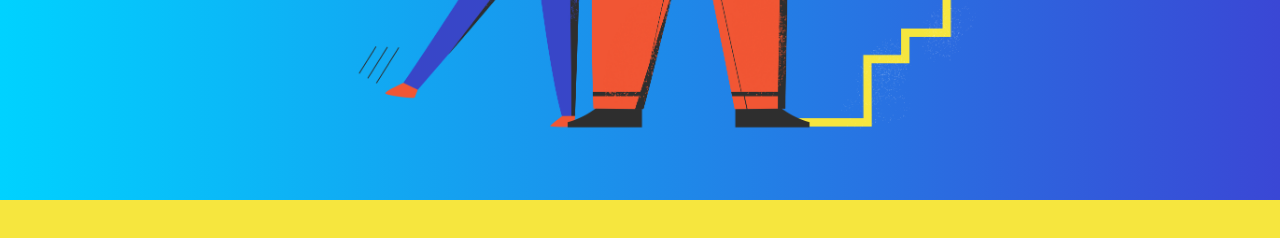
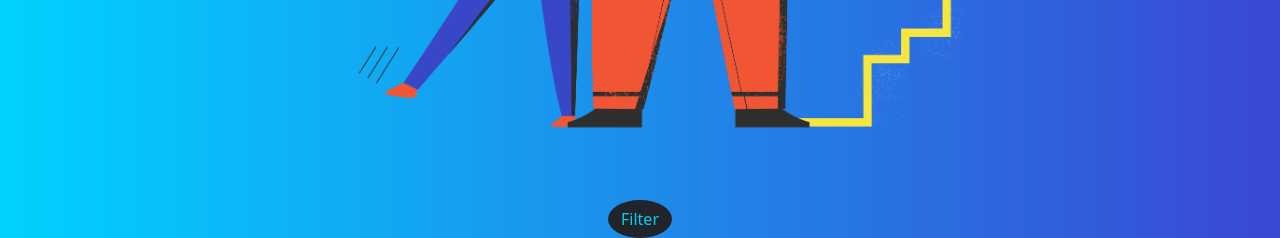
Before and after one commit to De3ph/Flask-Learning-Blog, a Flask app: page / in a window 1280 px wide. Shown: the part 635-873 px from the top of the page. Before the commit the page ends 835 px from the top, so only its background shows below. Run offline with Flask 2, Linux system fonts and the light colour scheme; some libraries are stand-ins or nearby versions.

Commit message:
dark mode toggle added

```diff
--- a/blog/static/css/base.css
+++ b/blog/static/css/base.css
@@ -1,13 +1,11 @@
 body{
-  /* background-image: url('../images/pexels-oliver-sjöström-1078983.jpg'); */
-  /* background-color: #180606; */
-
   background: linear-gradient(90deg, #00d2ff 0%, #3a47d5 100%);
   background-position: center center;
   background-repeat: no-repeat;
   background-attachment: fixed;
   background-size: cover;
   color: white;
+  overflow: hidden;
 }
 
 #wave{
--- /dev/null
+++ b/blog/static/js/base.js
@@ -0,0 +1,10 @@
+let btn = document.querySelector('.darkMode')
+
+let currentTheme = localStorage.getItem("theme")
+
+function turnBlack() {
+    // document.body.style.background = 'black';
+
+    document.body.style.background = 'none';
+    document.body.classList.add('bg-black');
+}
--- a/blog/templates/pages/base.html
+++ b/blog/templates/pages/base.html
@@ -73,10 +73,9 @@
 
     <br>
 
-    <footer>
-
+    <footer class="container text-center">
+        <button click="turn()" class="darkMode btn bg-dark text-info rounded-circle">Filter</button>
     </footer>
-
 
     <script src="{{ url_for('static' , filename='js/bootstrap.bundle.js') }}"></script>
     <script src="https://ajax.googleapis.com/ajax/libs/jquery/3.1.0/jquery.min.js"></script>
@@ -85,6 +84,7 @@
             $(flash).parent().remove()
         }
     </script>
-    </body>
+    <script src="{{ url_for('static' , filename='js/base.js')}}"></script>
+</body>
 
 </html>
--- a/blog/templates/pages/home.html
+++ b/blog/templates/pages/home.html
@@ -33,6 +33,7 @@
     {% endif %}
     {% endwith %}
 
+
 <div class='title mx-auto'>
   <p>Just write it!</p>
 </div>
```
